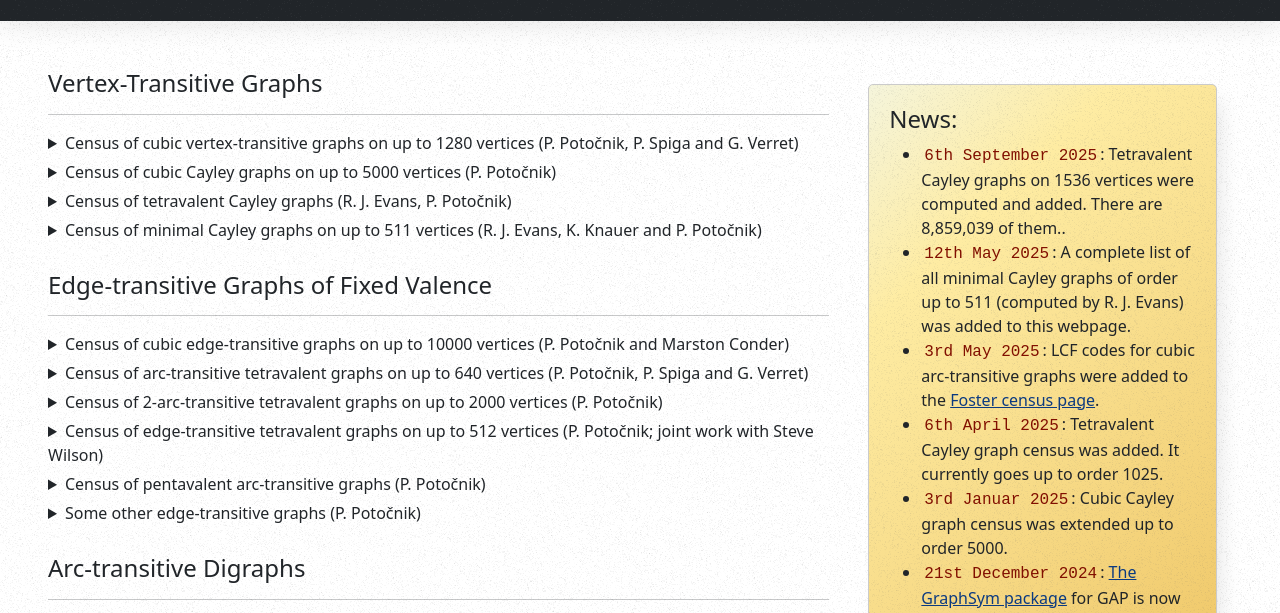
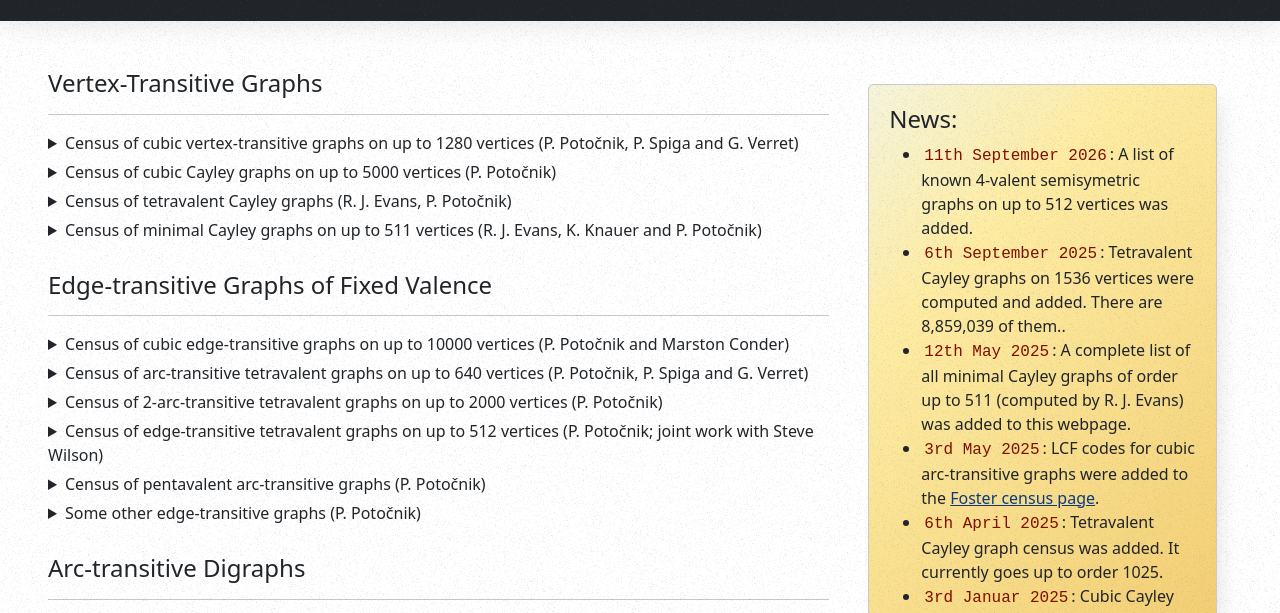
Before and after one commit to PrimozPotocnik/graphsym, a plain HTML site: page index.html in a window 1280 px wide. Shown: the part 112-725 px from the top of the page. Drawn offline with nearby package versions, Linux system fonts and the light colour scheme.

Commit message:
news added

```diff
--- a/index.html
+++ b/index.html
@@ -195,6 +195,7 @@
         <div class="box news">
           <h4>News:</h4>
           <ul>
+            <li><span class="date">11th September 2026</span>: A list of known 4-valent semisymetric graphs on up to 512 vertices was added.</li>
             <li><span class="date">6th September 2025</span>: Tetravalent Cayley graphs on 1536 vertices were computed and added. There are 8,859,039 of them.</a>.</li>
             <li><span class="date">12th May 2025</span>: A complete list of all minimal Cayley graphs of order up to 511 (computed by R. J. Evans) was added to this webpage</a>.</li>
             <li><span class="date">3rd May 2025</span>: LCF codes for cubic arc-transitive graphs were added to the <a href="https://fostercensus.graphsym.net">Foster census page</a>.</li>
```
